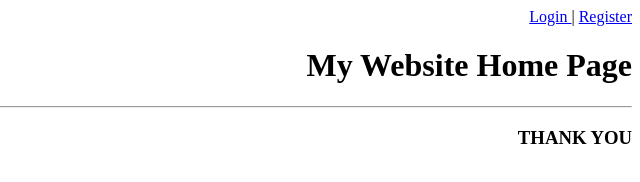
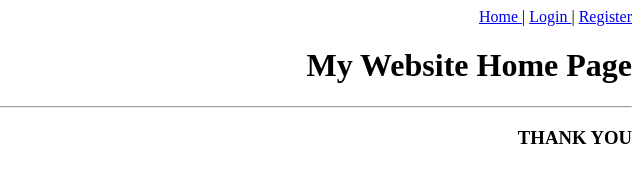
Before and after one commit to pankaj-anadure/mywebsite, a plain HTML site: page index.html in a window 1280 px wide. Shown: the full height of the page, 640-1280 px from the left. Drawn offline with Linux system fonts and the light colour scheme.

Commit message:
Update index.html

```diff
--- a/index.html
+++ b/index.html
@@ -4,6 +4,7 @@
   </head>
   <body>
     <div align="right">
+      <a href="/"> Home </a> |
       <a href="login.html"> Login </a> |
       <a href="registration.html"> Register </a>
     <div>
```
